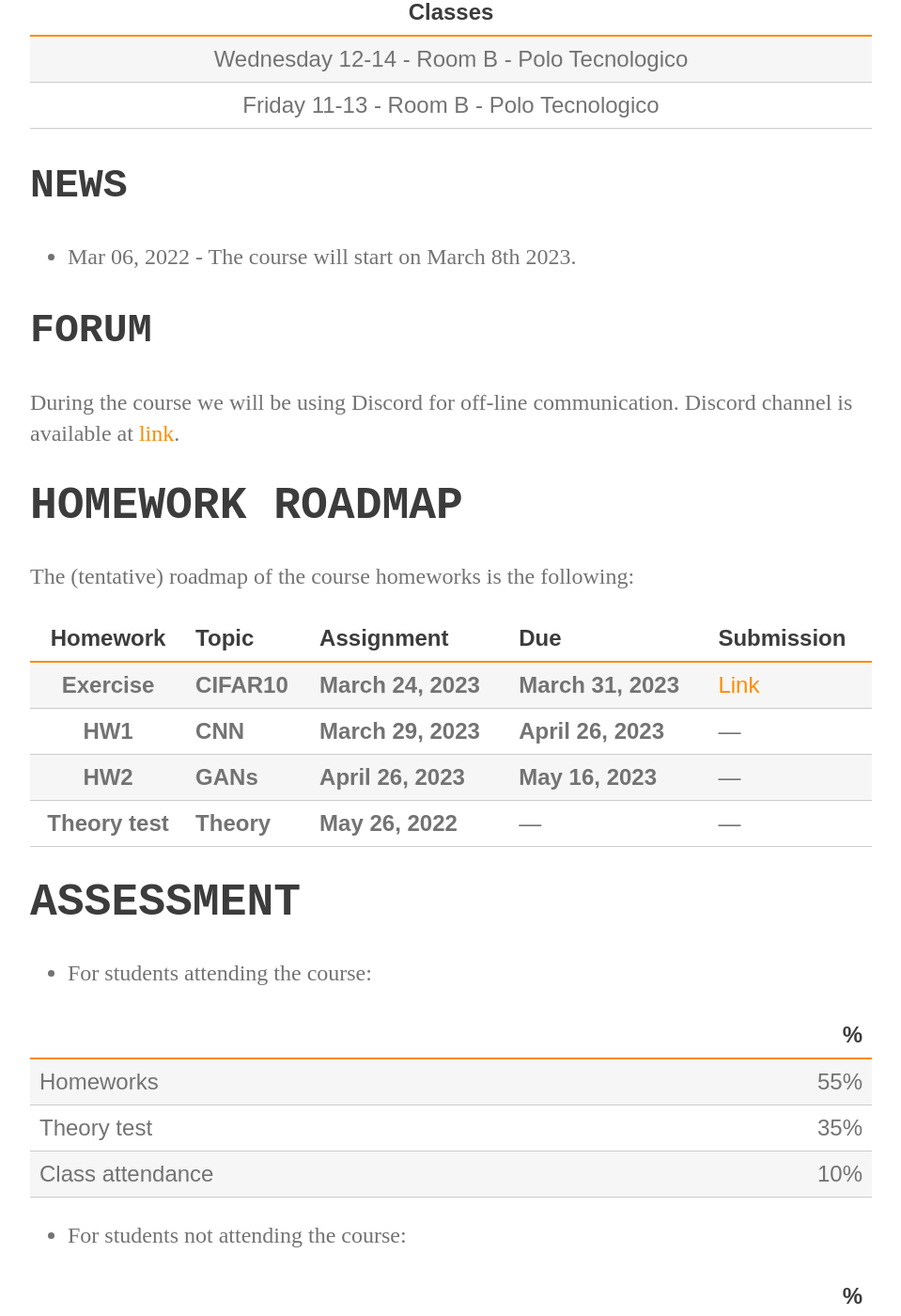
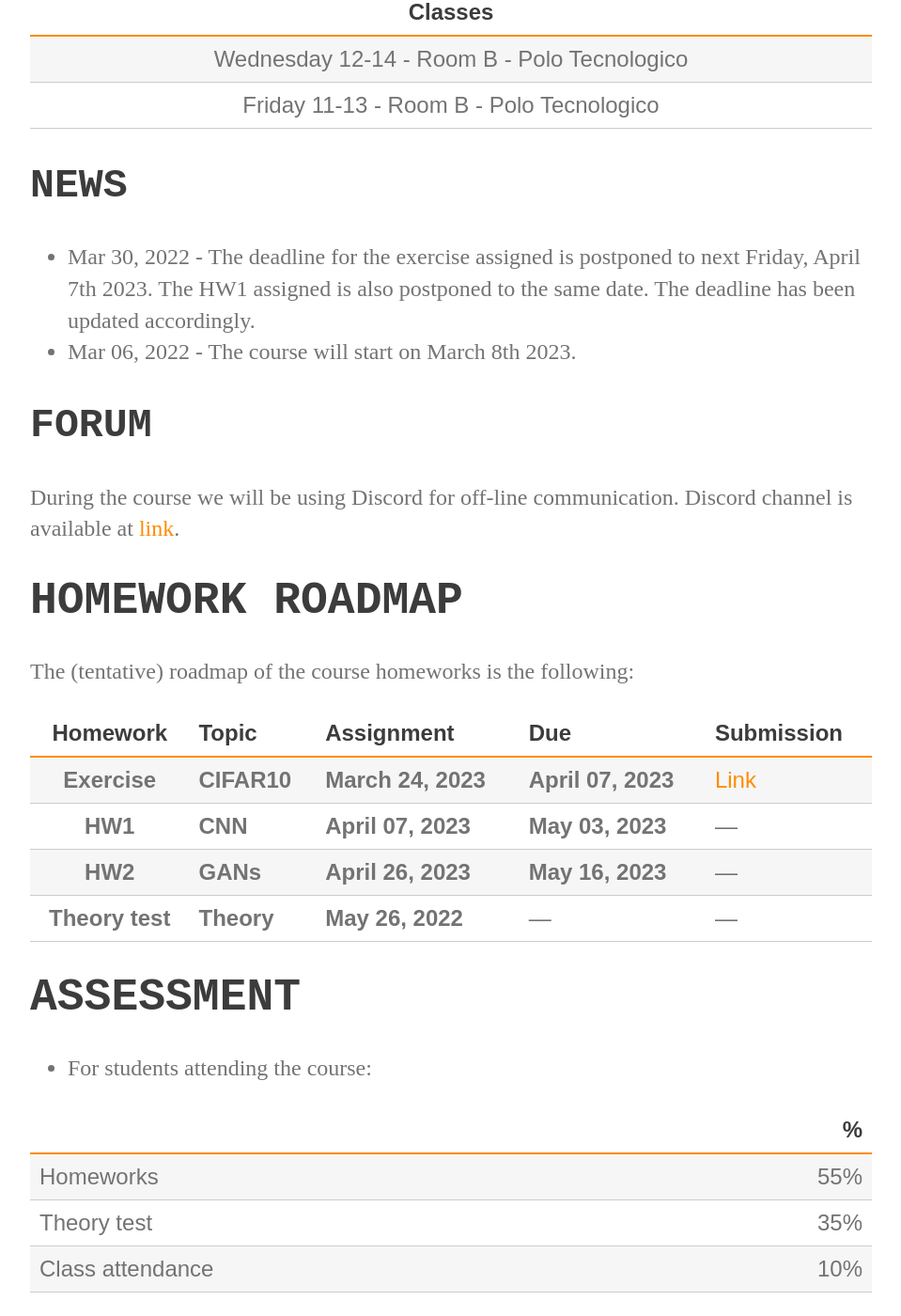
Before and after one commit to perceivelab/knowledge-discovery-course, a Jekyll site: the page built from index.md, in a window 1280 px wide and 1400 px high, scrolled down 536 px. Shown: the whole window at 94% size, without its empty margins (160-1119 px from the left). Built offline with Jekyll 4.4.1, drawn with Linux system fonts in a browser that asks for light colours; our own code applies the rules of GitHub Pages for plain Markdown files.

Commit message:
Update index.md

```diff
--- a/index.md
+++ b/index.md
@@ -13,6 +13,7 @@
 
 
 ## NEWS
+- Mar 30, 2022 - The deadline for the exercise assigned is postponed to next Friday, April 7th 2023.  The HW1 assigned is also postponed to the same date. The deadline has been updated accordingly.
 - Mar 06, 2022 - The course will start on March 8th 2023.
 
 
@@ -25,8 +26,8 @@ The (tentative) roadmap of the course homeworks is the following:
 
 | Homework | Topic              | Assignment    | Due          | Submission |
 | :-------:| ------------------ | --------------- | -------          | --- |
-| **Exercise**     | **CIFAR10**    | **March 24, 2023** | **March 31, 2023**   | [Link](https://docs.google.com/forms/d/e/1FAIpQLScSW8yJj26Zt8aqpVN4ssa89LtUq_plwtUEtFocjnTy66WM5Q/viewform?usp=pp_url) |
-| **HW1**     | **CNN**    | **March 29, 2023** | **April 26, 2023**   | --- |
+| **Exercise**     | **CIFAR10**    | **March 24, 2023** | **April 07, 2023**   | [Link](https://docs.google.com/forms/d/e/1FAIpQLScSW8yJj26Zt8aqpVN4ssa89LtUq_plwtUEtFocjnTy66WM5Q/viewform?usp=pp_url) |
+| **HW1**     | **CNN**    | **April 07, 2023** | **May 03, 2023**   | --- |
 | **HW2**      | **GANs** | **April 26, 2023** | **May 16, 2023**    | --- |
 | **Theory test**      | **Theory** | **May 26, 2022** | ---   | --- |
 
```
